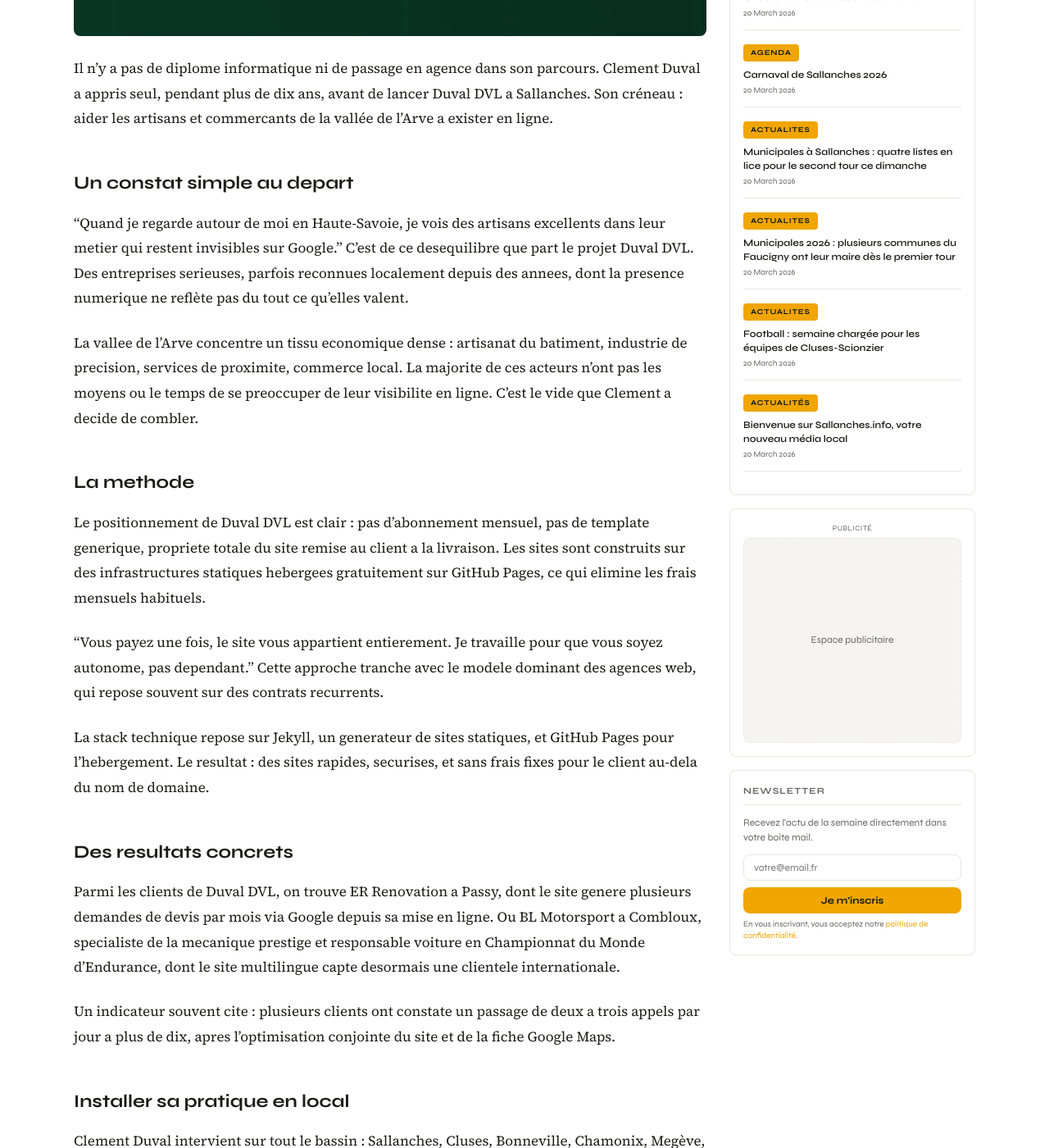
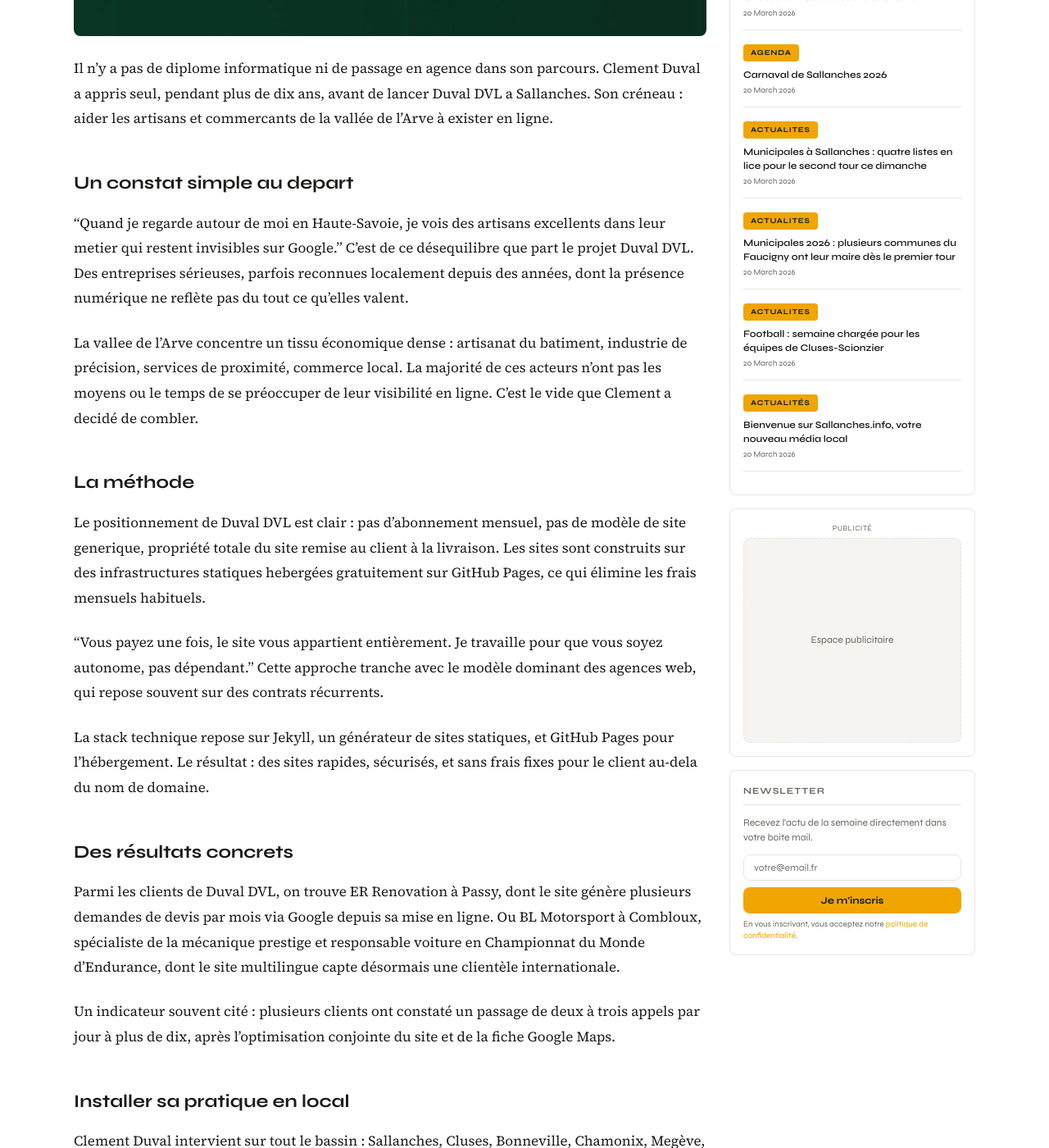
Before and after one commit to DuvalDVL/sallanches.info, a Jekyll site: the page built from _posts/portraits/2026-03-20-clement-duval-webdesigner-sallanches.md, in a window 1280 px wide and 1400 px high, scrolled down 944 px. Shown: the whole window at 82% size. Built offline with Jekyll 4.4.1, drawn with Linux system fonts in a browser that asks for light colours; some of the changed text lies outside the part shown.

Commit message:
Update 2026-03-20-clement-duval-webdesigner-sallanches.md

```diff
--- a/_posts/portraits/2026-03-20-clement-duval-webdesigner-sallanches.md
+++ b/_posts/portraits/2026-03-20-clement-duval-webdesigner-sallanches.md
@@ -1,44 +1,44 @@
 ---
 layout: post
-title: "Clement Duval, webdesigner a Sallanches : donner aux artisans locaux la visibilite qu'ils meritent"
-description: "Autodidacte, installe a Sallanches, Clement Duval aide les artisans et PME de la vallee a exister sur internet. Portrait d'un independant qui a choisi de travailler local."
+title: "Clement Duval, webdesigner à Sallanches : donner aux artisans locaux la visibilité qu'ils méritent"
+description: "Autodidacte, installé à Sallanches, Clement Duval aide les artisans et PME de la vallée a exister sur internet. Portrait d'un indépendant qui a choisi de travailler local."
 date: 2026-03-20
 category: Portraits
 author: La redaction
 ville: Sallanches
 reading_time: 5
 image: /assets/img/articles/clement-duval-webdesigner-sallanches.jpg
-image_alt: "Clement Duval, webdesigner et consultant SEO a Sallanches"
+image_alt: "Clement Duval, webdesigner et consultant SEO à Sallanches"
 tags: [portrait, webdesigner, seo, sallanches, entrepreneur, digital]
 permalink: /portraits/clement-duval-webdesigner-sallanches/
 ---
 
-Il n'y a pas de diplome informatique ni de passage en agence dans son parcours. Clement Duval a appris seul, pendant plus de dix ans, avant de lancer Duval DVL a Sallanches. Son créneau : aider les artisans et commercants de la vallée de l'Arve a exister en ligne.
+Il n'y a pas de diplome informatique ni de passage en agence dans son parcours. Clement Duval a appris seul, pendant plus de dix ans, avant de lancer Duval DVL a Sallanches. Son créneau : aider les artisans et commercants de la vallée de l'Arve à exister en ligne.
 
 <!--more-->
 
 ## Un constat simple au depart
 
-"Quand je regarde autour de moi en Haute-Savoie, je vois des artisans excellents dans leur metier qui restent invisibles sur Google." C'est de ce desequilibre que part le projet Duval DVL. Des entreprises serieuses, parfois reconnues localement depuis des annees, dont la presence numerique ne reflète pas du tout ce qu'elles valent.
+"Quand je regarde autour de moi en Haute-Savoie, je vois des artisans excellents dans leur metier qui restent invisibles sur Google." C'est de ce désequilibre que part le projet Duval DVL. Des entreprises sérieuses, parfois reconnues localement depuis des années, dont la présence numérique ne reflète pas du tout ce qu'elles valent.
 
-La vallee de l'Arve concentre un tissu economique dense : artisanat du batiment, industrie de precision, services de proximite, commerce local. La majorite de ces acteurs n'ont pas les moyens ou le temps de se preoccuper de leur visibilite en ligne. C'est le vide que Clement a decide de combler.
+La vallee de l'Arve concentre un tissu économique dense : artisanat du batiment, industrie de précision, services de proximité, commerce local. La majorité de ces acteurs n'ont pas les moyens ou le temps de se préoccuper de leur visibilité en ligne. C'est le vide que Clement a decidé de combler.
 
-## La methode
+## La méthode
 
-Le positionnement de Duval DVL est clair : pas d'abonnement mensuel, pas de template generique, propriete totale du site remise au client a la livraison. Les sites sont construits sur des infrastructures statiques hebergees gratuitement sur GitHub Pages, ce qui elimine les frais mensuels habituels.
+Le positionnement de Duval DVL est clair : pas d'abonnement mensuel, pas de modèle de site generique, propriété totale du site remise au client à la livraison. Les sites sont construits sur des infrastructures statiques hebergées gratuitement sur GitHub Pages, ce qui élimine les frais mensuels habituels.
 
-"Vous payez une fois, le site vous appartient entierement. Je travaille pour que vous soyez autonome, pas dependant." Cette approche tranche avec le modele dominant des agences web, qui repose souvent sur des contrats recurrents.
+"Vous payez une fois, le site vous appartient entièrement. Je travaille pour que vous soyez autonome, pas dépendant." Cette approche tranche avec le modèle dominant des agences web, qui repose souvent sur des contrats récurrents.
 
-La stack technique repose sur Jekyll, un generateur de sites statiques, et GitHub Pages pour l'hebergement. Le resultat : des sites rapides, securises, et sans frais fixes pour le client au-dela du nom de domaine.
+La stack technique repose sur Jekyll, un générateur de sites statiques, et GitHub Pages pour l'hébergement. Le résultat : des sites rapides, sécurisés, et sans frais fixes pour le client au-dela du nom de domaine.
 
-## Des resultats concrets
+## Des résultats concrets
 
-Parmi les clients de Duval DVL, on trouve ER Renovation a Passy, dont le site genere plusieurs demandes de devis par mois via Google depuis sa mise en ligne. Ou BL Motorsport a Combloux, specialiste de la mecanique prestige et responsable voiture en Championnat du Monde d'Endurance, dont le site multilingue capte desormais une clientele internationale.
+Parmi les clients de Duval DVL, on trouve ER Renovation à Passy, dont le site génère plusieurs demandes de devis par mois via Google depuis sa mise en ligne. Ou BL Motorsport à Combloux, spécialiste de la mécanique prestige et responsable voiture en Championnat du Monde d'Endurance, dont le site multilingue capte désormais une clientèle internationale.
 
-Un indicateur souvent cite : plusieurs clients ont constate un passage de deux a trois appels par jour a plus de dix, apres l'optimisation conjointe du site et de la fiche Google Maps.
+Un indicateur souvent cité : plusieurs clients ont constaté un passage de deux à trois appels par jour à plus de dix, après l'optimisation conjointe du site et de la fiche Google Maps.
 
 ## Installer sa pratique en local
 
-Clement Duval intervient sur tout le bassin : Sallanches, Cluses, Bonneville, Chamonix, Megève, Passy, Annecy. Il connait le tissu economique local, ses specificites, ses contraintes. "Je ne suis pas une agence parisienne qui debarque avec des solutions generiques. Je vis ici."
+Clement Duval intervient sur tout le bassin : Sallanches, Cluses, Bonneville, Chamonix, Megève, Passy, Annecy. Il connait le tissu économique local, ses specificités, ses contraintes. "Je ne suis pas une agence parisienne qui debarque avec des solutions génériques. Je vis ici."
 
 Duval DVL est joignable sur [duvaldvl.com](https://duvaldvl.com) ou directement au 07 60 16 61 36. Pour les artisans et PME de la vallée qui souhaitent améliorer leur visibilité en ligne, un audit gratuit est disponible sur demande.
```
